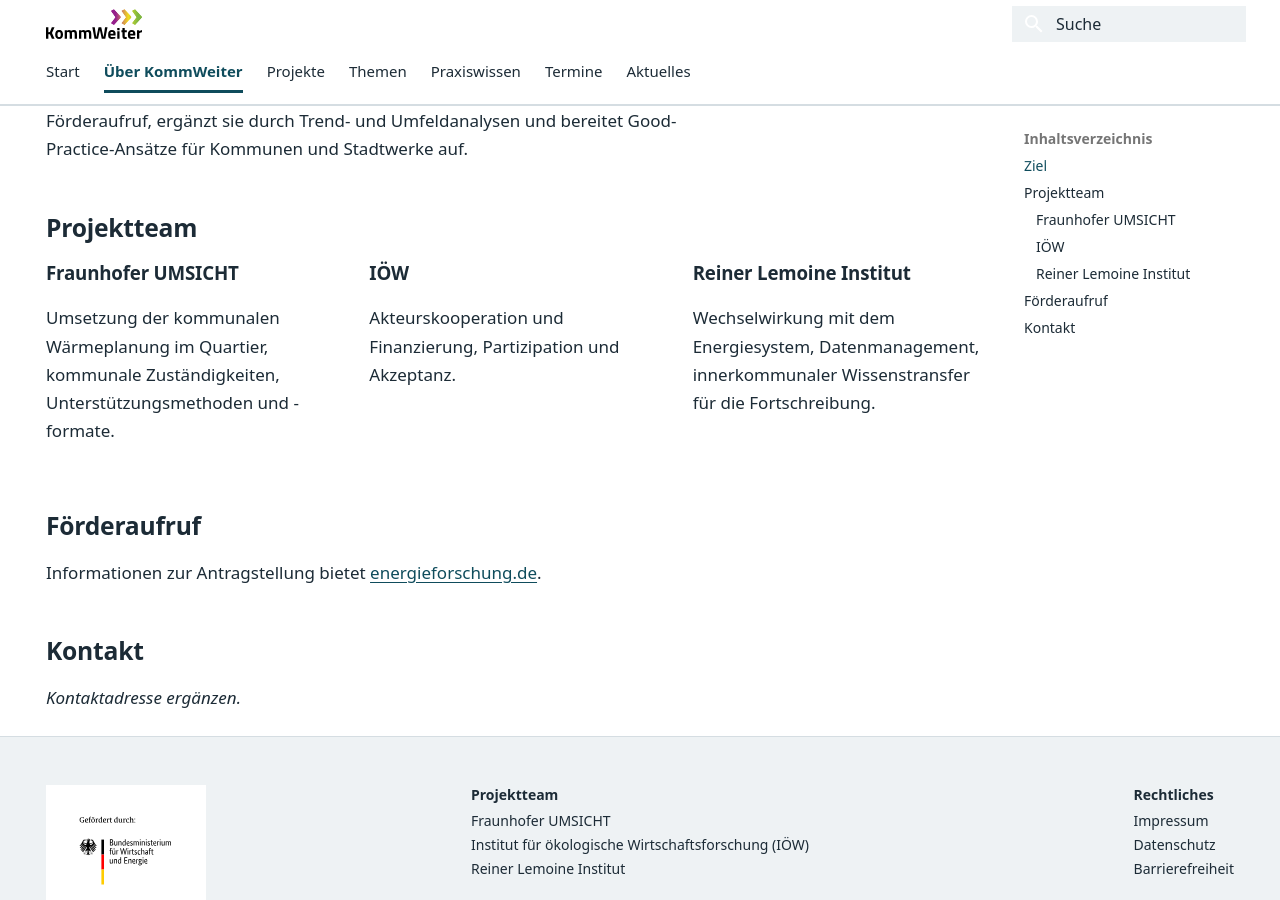
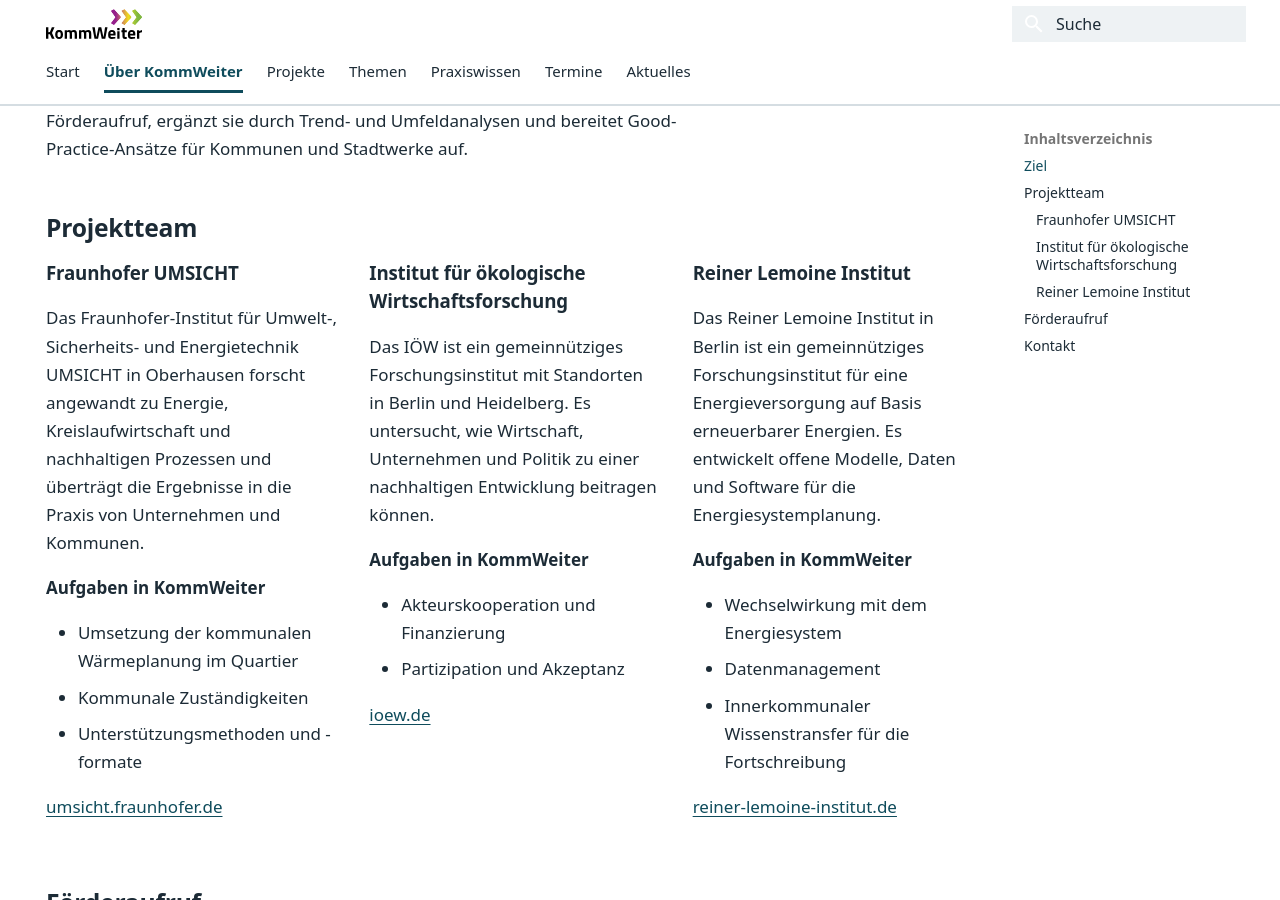
Before and after one commit to Ludee/komm-weiter-website, an MkDocs documentation site: the page built from docs/projekt/index.md, in a window 1280 px wide and 900 px high, scrolled down 331 px. Built offline with MkDocs 1.6.1 and Material for MkDocs 9.7.7, drawn with Linux system fonts in a browser that asks for light colours.

Commit message:
Institusbeschreibungen #1

```diff
--- a/docs/projekt/index.md
+++ b/docs/projekt/index.md
@@ -18,17 +18,43 @@ Das Projekt bündelt und analysiert die Erfahrungen der Projekte im Förderaufru
 
 <div markdown>
 ### Fraunhofer UMSICHT
-Umsetzung der kommunalen Wärmeplanung im Quartier, kommunale Zuständigkeiten, Unterstützungsmethoden und -formate.
+
+Das Fraunhofer-Institut für Umwelt-, Sicherheits- und Energietechnik UMSICHT in Oberhausen forscht angewandt zu Energie, Kreislaufwirtschaft und nachhaltigen Prozessen und überträgt die Ergebnisse in die Praxis von Unternehmen und Kommunen.
+
+**Aufgaben in KommWeiter**
+
+- Umsetzung der kommunalen Wärmeplanung im Quartier
+- Kommunale Zuständigkeiten
+- Unterstützungsmethoden und -formate
+
+[umsicht.fraunhofer.de](https://www.umsicht.fraunhofer.de/)
 </div>
 
 <div markdown>
-### IÖW
-Akteurskooperation und Finanzierung, Partizipation und Akzeptanz.
+### Institut für ökologische Wirtschaftsforschung
+
+Das IÖW ist ein gemeinnütziges Forschungsinstitut mit Standorten in Berlin und Heidelberg. Es untersucht, wie Wirtschaft, Unternehmen und Politik zu einer nachhaltigen Entwicklung beitragen können.
+
+**Aufgaben in KommWeiter**
+
+- Akteurskooperation und Finanzierung
+- Partizipation und Akzeptanz
+
+[ioew.de](https://www.ioew.de/)
 </div>
 
 <div markdown>
 ### Reiner Lemoine Institut
-Wechselwirkung mit dem Energiesystem, Datenmanagement, innerkommunaler Wissenstransfer für die Fortschreibung.
+
+Das Reiner Lemoine Institut in Berlin ist ein gemeinnütziges Forschungsinstitut für eine Energieversorgung auf Basis erneuerbarer Energien. Es entwickelt offene Modelle, Daten und Software für die Energiesystemplanung.
+
+**Aufgaben in KommWeiter**
+
+- Wechselwirkung mit dem Energiesystem
+- Datenmanagement
+- Innerkommunaler Wissenstransfer für die Fortschreibung
+
+[reiner-lemoine-institut.de](https://www.reiner-lemoine-institut.de/)
 </div>
 
 </div>
```
